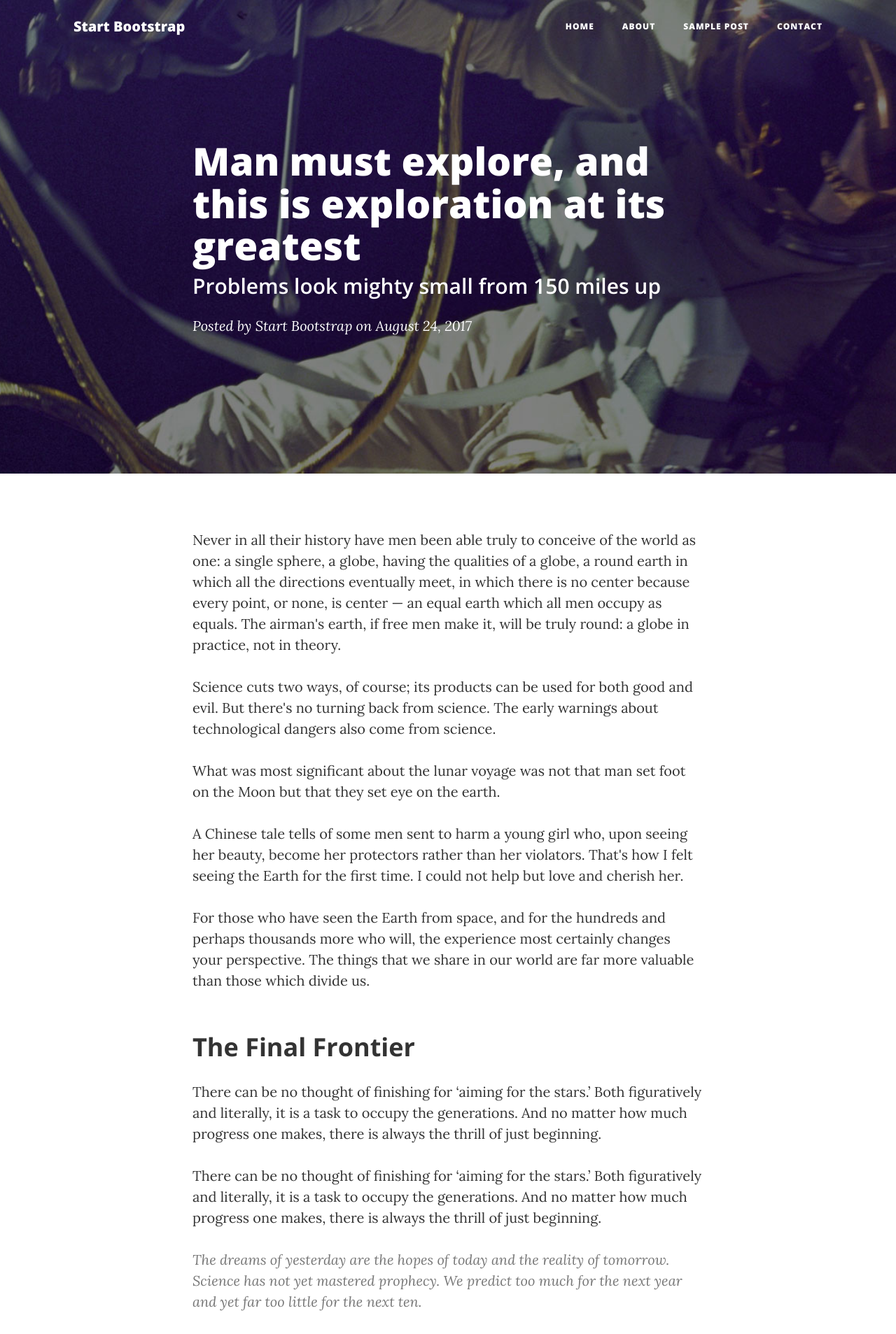
After one commit to i2nes/app-engine-blog, a Flask app: page /post/ in a window 1280 px wide. The commit adds this page. Shown: the top 1907 px of the page at 70% size. Run offline with Flask 2, Linux system fonts and the light colour scheme; some libraries are stand-ins or nearby versions.

Commit message:
Added routes and html for contact, about and post pages

```diff
--- a/app/main/routes.py
+++ b/app/main/routes.py
@@ -5,4 +5,58 @@ from flask import render_template
 @app.route('/')
 def home():
 
-    return render_template('main/home_page.html')
+    context = {
+        'title': 'Clean Blog - Start Bootstrap Theme'
+    }
+
+    return render_template('main/home_page.html', context=context)
+
+
+@app.route('about/')
+def about():
+
+    context = {
+        'title': 'About Page'
+    }
+
+    return render_template('main/about_page.html', context=context)
+
+
+@app.route('contact/')
+def contact():
+
+    context = {
+        'title': 'Contact Page'
+    }
+
+    return render_template('main/contact_page.html', context=context)
+
+
+@app.route('post/')
+def post():
+
+    context = {
+        'title': 'Post Page'
+    }
+
+    return render_template('main/post_page.html', context=context)
+
+
+@app.app_errorhandler(404)
+def page_not_found(e):
+
+    context = {
+        'title': 'Page Not Found'
+    }
+
+    return render_template('main/404.html', context=context), 404
+
+
+@app.app_errorhandler(500)
+def page_not_found(e):
+
+    context = {
+        'title': 'Server Error'
+    }
+
+    return render_template('main/500.html', context=context), 500
--- /dev/null
+++ b/app/templates/base.html
@@ -0,0 +1,121 @@
+<!DOCTYPE html>
+<html lang="en">
+
+<head>
+
+    <meta charset="utf-8">
+    <meta name="viewport" content="width=device-width, initial-scale=1, shrink-to-fit=no">
+    <meta name="description" content="">
+    <meta name="author" content="">
+
+    <title>{% block title %}{% endblock %}</title>
+
+    <!-- Bootstrap core CSS -->
+    <link href="{{ url_for('static', filename='vendor/bootstrap/css/bootstrap.min.css') }}" rel="stylesheet">
+
+    <!-- Custom fonts for this template -->
+    <link href="{{ url_for('static', filename='vendor/font-awesome/css/font-awesome.min.css') }}" rel="stylesheet" type="text/css">
+    <link href='https://fonts.googleapis.com/css?family=Lora:400,700,400italic,700italic' rel='stylesheet' type='text/css'>
+    <link href='https://fonts.googleapis.com/css?family=Open+Sans:300italic,400italic,600italic,700italic,800italic,400,300,600,700,800' rel='stylesheet' type='text/css'>
+
+    <!-- Custom styles for this template -->
+    <link href="{{ url_for('static', filename='css/clean-blog.min.css') }}" rel="stylesheet">
+
+</head>
+
+<body>
+
+<!-- Navigation -->
+<nav class="navbar navbar-expand-lg navbar-light fixed-top" id="mainNav">
+    <div class="container">
+        <a class="navbar-brand" href="{{ url_for('main.home') }}">Start Bootstrap</a>
+        <button class="navbar-toggler navbar-toggler-right" type="button" data-toggle="collapse" data-target="#navbarResponsive" aria-controls="navbarResponsive" aria-expanded="false" aria-label="Toggle navigation">
+            Menu
+            <i class="fa fa-bars"></i>
+        </button>
+        <div class="collapse navbar-collapse" id="navbarResponsive">
+            <ul class="navbar-nav ml-auto">
+                <li class="nav-item">
+                    <a class="nav-link" href="{{ url_for('main.home') }}">Home</a>
+                </li>
+                <li class="nav-item">
+                    <a class="nav-link" href="{{ url_for('main.home') }}">About</a>
+                </li>
+                <li class="nav-item">
+                    <a class="nav-link" href="{{ url_for('main.home') }}">Sample Post</a>
+                </li>
+                <li class="nav-item">
+                    <a class="nav-link" href="{{ url_for('main.home') }}">Contact</a>
+                </li>
+            </ul>
+        </div>
+    </div>
+</nav>
+
+<!-- Page Header -->
+<header class="masthead" style="background-image: {% block back_ground_image %}{% endblock %}">
+    <div class="container">
+        <div class="row">
+            <div class="col-lg-8 col-md-10 mx-auto">
+
+                {% block site_heading %}{% endblock %}
+
+            </div>
+        </div>
+    </div>
+</header>
+
+{% block content %}{% endblock %}
+
+<hr>
+
+<!-- Footer -->
+<footer>
+    <div class="container">
+        <div class="row">
+            <div class="col-lg-8 col-md-10 mx-auto">
+                <ul class="list-inline text-center">
+                    <li class="list-inline-item">
+                        <a href="#">
+                  <span class="fa-stack fa-lg">
+                    <i class="fa fa-circle fa-stack-2x"></i>
+                    <i class="fa fa-twitter fa-stack-1x fa-inverse"></i>
+                  </span>
+                        </a>
+                    </li>
+                    <li class="list-inline-item">
+                        <a href="#">
+                  <span class="fa-stack fa-lg">
+                    <i class="fa fa-circle fa-stack-2x"></i>
+                    <i class="fa fa-facebook fa-stack-1x fa-inverse"></i>
+                  </span>
+                        </a>
+                    </li>
+                    <li class="list-inline-item">
+                        <a href="#">
+                  <span class="fa-stack fa-lg">
+                    <i class="fa fa-circle fa-stack-2x"></i>
+                    <i class="fa fa-github fa-stack-1x fa-inverse"></i>
+                  </span>
+                        </a>
+                    </li>
+                </ul>
+                <p class="copyright text-muted">Copyright &copy; Your Website 2017</p>
+            </div>
+        </div>
+    </div>
+</footer>
+
+<!-- Bootstrap core JavaScript -->
+<script src="{{ url_for('static', filename='vendor/jquery/jquery.min.js') }}"></script>
+<script src="{{ url_for('static', filename='vendor/popper/popper.min.js') }}"></script>
+<script src="{{ url_for('static', filename='vendor/bootstrap/js/bootstrap.min.js') }}"></script>
+
+<!-- Custom scripts for this template -->
+<script src="{{ url_for('static', filename='js/clean-blog.min.js') }}"></script>
+
+{% block scripts %}{% endblock %}
+
+</body>
+
+</html>
--- /dev/null
+++ b/app/templates/main/404.html
@@ -0,0 +1,3 @@
+{% extends 'base.html' %}
+
+{% block title %}{{ context['title'] }}{% endblock %}
--- /dev/null
+++ b/app/templates/main/500.html
@@ -0,0 +1,3 @@
+{% extends 'base.html' %}
+
+{% block title %}{{ context['title'] }}{% endblock %}
--- /dev/null
+++ b/app/templates/main/post_page.html
@@ -0,0 +1,63 @@
+{% extends 'base.html' %}
+
+{% block title %}{{ context['title'] }}{% endblock %}
+
+{% block back_ground_image %}
+url({{ url_for('static', filename='img/post-bg.jpg') }})
+{% endblock %}
+
+{% block site_heading %}
+<div class="post-heading">
+    <h1>Man must explore, and this is exploration at its greatest</h1>
+    <h2 class="subheading">Problems look mighty small from 150 miles up</h2>
+    <span class="meta">Posted by <a href="#">Start Bootstrap</a> on August 24, 2017</span>
+</div>
+{% endblock %}
+
+{% block content %}
+<!-- Post Content -->
+<article>
+    <div class="container">
+        <div class="row">
+            <div class="col-lg-8 col-md-10 mx-auto">
+                <p>Never in all their history have men been able truly to conceive of the world as one: a single sphere, a globe, having the qualities of a globe, a round earth in which all the directions eventually meet, in which there is no center because every point, or none, is center — an equal earth which all men occupy as equals. The airman's earth, if free men make it, will be truly round: a globe in practice, not in theory.</p>
+
+                <p>Science cuts two ways, of course; its products can be used for both good and evil. But there's no turning back from science. The early warnings about technological dangers also come from science.</p>
+
+                <p>What was most significant about the lunar voyage was not that man set foot on the Moon but that they set eye on the earth.</p>
+
+                <p>A Chinese tale tells of some men sent to harm a young girl who, upon seeing her beauty, become her protectors rather than her violators. That's how I felt seeing the Earth for the first time. I could not help but love and cherish her.</p>
+
+                <p>For those who have seen the Earth from space, and for the hundreds and perhaps thousands more who will, the experience most certainly changes your perspective. The things that we share in our world are far more valuable than those which divide us.</p>
+
+                <h2 class="section-heading">The Final Frontier</h2>
+
+                <p>There can be no thought of finishing for ‘aiming for the stars.’ Both figuratively and literally, it is a task to occupy the generations. And no matter how much progress one makes, there is always the thrill of just beginning.</p>
+
+                <p>There can be no thought of finishing for ‘aiming for the stars.’ Both figuratively and literally, it is a task to occupy the generations. And no matter how much progress one makes, there is always the thrill of just beginning.</p>
+
+                <blockquote class="blockquote">The dreams of yesterday are the hopes of today and the reality of tomorrow. Science has not yet mastered prophecy. We predict too much for the next year and yet far too little for the next ten.</blockquote>
+
+                <p>Spaceflights cannot be stopped. This is not the work of any one man or even a group of men. It is a historical process which mankind is carrying out in accordance with the natural laws of human development.</p>
+
+                <h2 class="section-heading">Reaching for the Stars</h2>
+
+                <p>As we got further and further away, it [the Earth] diminished in size. Finally it shrank to the size of a marble, the most beautiful you can imagine. That beautiful, warm, living object looked so fragile, so delicate, that if you touched it with a finger it would crumble and fall apart. Seeing this has to change a man.</p>
+
+                <a href="#">
+                    <img class="img-fluid" src="{{ url_for('static', filename='img/post-sample-image.jpg') }}" alt="">
+                </a>
+                <span class="caption text-muted">To go places and do things that have never been done before – that’s what living is all about.</span>
+
+                <p>Space, the final frontier. These are the voyages of the Starship Enterprise. Its five-year mission: to explore strange new worlds, to seek out new life and new civilizations, to boldly go where no man has gone before.</p>
+
+                <p>As I stand out here in the wonders of the unknown at Hadley, I sort of realize there’s a fundamental truth to our nature, Man must explore, and this is exploration at its greatest.</p>
+
+                <p>Placeholder text by
+                    <a href="http://spaceipsum.com/">Space Ipsum</a>. Photographs by
+                    <a href="https://www.flickr.com/photos/nasacommons/">NASA on The Commons</a>.</p>
+            </div>
+        </div>
+    </div>
+</article>
+{% endblock content %}
```
Also changed, not shown: app/templates/main/about_page.html (added, +27 -0 lines), app/templates/main/contact_page.html (added, +70 -0 lines), app/templates/main/home_page.html (+10 -111 lines).
